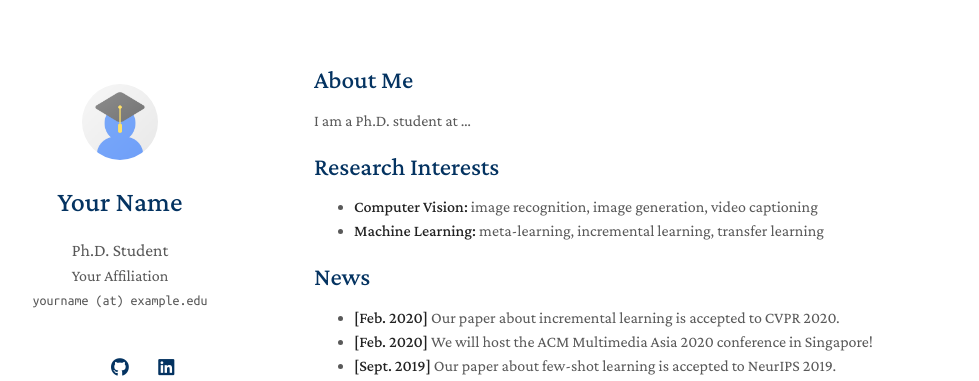
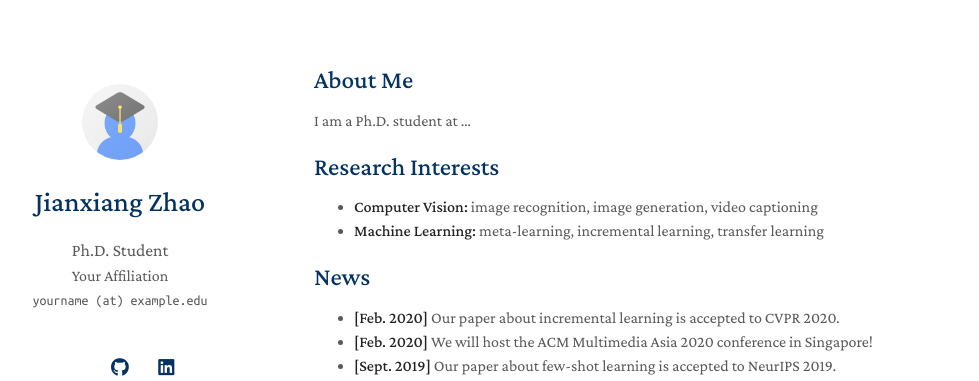
Before and after one commit to ACuriousMind-Z/ACuriousMind-Z.github.io, a Jekyll site: the page built from index.md, in a window 1280 px wide. Shown: the top 381 px of the page, without its empty margins (156-1135 px from the left). Built offline with Jekyll 4.4.1, drawn with Linux system fonts in a browser that asks for light colours; a style sheet for code colours, icons or effects is not loaded; our own code applies the rules of GitHub Pages for plain Markdown files.

Commit message:
Update title and remove Google Analytics ID

```diff
--- a/_config.yml
+++ b/_config.yml
@@ -1,5 +1,5 @@
 # Basic Information
-title: Your Name
+title: Jianxiang Zhao
 position: Ph.D. Student
 affiliation: Your Affiliation
 email: yourname (at) example.edu
@@ -38,7 +38,7 @@ font: "Serif" # or "Sans Serif"
 
 # Google Analytics ID
 # Please remove this if you don't use Google Analytics
-google_analytics: UA-111540567-4
+
 
 # Use this project as a remote theme for GitHub Pages
 # See the guide here: https://docs.github.com/en/pages/setting-up-a-github-pages-site-with-jekyll/adding-a-theme-to-your-github-pages-site-using-jekyll
```
